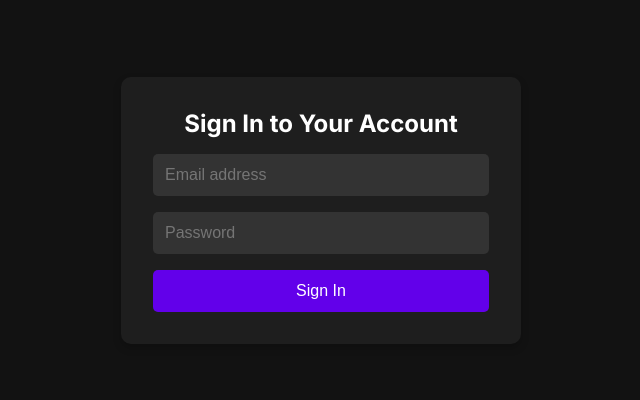
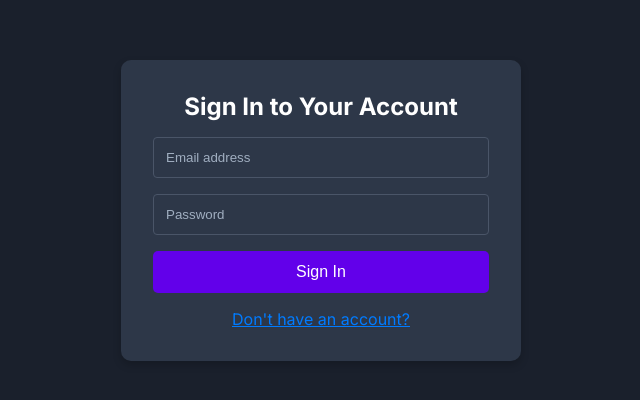
Before and after one commit to AbdurraoufE/pantry, a Next.js app: page /sign-in in a window 1280 px wide. Shown: the part 190-590 px from the top of the page, without its empty margins (319-959 px from the left). Built offline with nearby package versions, Linux system fonts and the light colour scheme; no server answers.

Commit message:
re-direction buttons and styling

```diff
--- a/app/globals.css
+++ b/app/globals.css
@@ -10,6 +10,24 @@ body {
   color: #f4f4f9; /* Light text color */
 }
 
+/* Reset some default browser styles */
+* {
+  margin: 0;
+  padding: 0;
+  box-sizing: border-box;
+}
+
+body {
+  font-family: 'Arial', sans-serif;
+  background-color: #121212; /* Background color for the whole page */
+  color: #ffffff;
+  display: flex;
+  justify-content: center;
+  align-items: center;
+  height: 100vh;
+  overflow: hidden; /* Prevents scrolling */
+}
+
 /* Sign-Up Page Styles */
 .sign-up-container {
   min-height: 100vh;
@@ -18,8 +36,10 @@ body {
   align-items: center;
   padding: 1rem;
   background-color: #1a202c; /* Dark background color */
+  width: 100%; /* Ensure full width */
 }
 
+/* Box styling for the sign-up form */
 .sign-up-box {
   background-color: #2d3748; /* Slightly lighter background */
   padding: 2rem;
@@ -29,6 +49,7 @@ body {
   width: 100%;
 }
 
+/* Title styling */
 .sign-up-title {
   font-size: 1.5rem;
   margin-bottom: 1.5rem;
@@ -36,11 +57,13 @@ body {
   font-weight: bold;
 }
 
+/* Form styling */
 .sign-up-form {
   display: flex;
   flex-direction: column;
 }
 
+/* Input styling */
 .sign-up-input {
   padding: 0.75rem;
   margin-bottom: 1rem;
@@ -54,6 +77,7 @@ body {
   color: #a0aec0; /* Placeholder color */
 }
 
+/* Button styling */
 .sign-up-button {
   padding: 0.75rem;
   border: none;
@@ -70,35 +94,18 @@ body {
 }
 
 /* Sign-in page styles */
-
-/* Reset some default browser styles */
-* {
-  margin: 0;
-  padding: 0;
-  box-sizing: border-box;
-}
-
-body {
-  font-family: 'Arial', sans-serif;
-  background-color: #121212;
-  color: #ffffff;
-  display: flex;
-  justify-content: center;
-  align-items: center;
-  height: 100vh;
-}
-
-/* Container for the sign-in component */
 .sign-in-container {
+  min-height: 100vh;
   display: flex;
   justify-content: center;
   align-items: center;
   width: 100%;
+  background-color: #1a202c;
 }
 
 /* Box styling for the sign-in form */
 .sign-in-box {
-  background-color: #1e1e1e;
+  background-color: #2d3748;
   padding: 2rem;
   border-radius: 10px;
   box-shadow: 0 4px 8px rgba(0, 0, 0, 0.2);
@@ -121,13 +128,16 @@ body {
 
 /* Input styling */
 .sign-in-input {
-  background-color: #333;
-  color: #fff;
-  border: none;
   padding: 0.75rem;
   margin-bottom: 1rem;
-  border-radius: 5px;
-  font-size: 1rem;
+  border: 1px solid #4a5568; /* Darker border */
+  border-radius: 4px;
+  background-color: #2d3748; /* Match box background */
+  color: #f4f4f9; /* Light text color */
+}
+
+.sign-in-input::placeholder {
+  color: #a0aec0; /* Placeholder color */
 }
 
 /* Button styling */
@@ -152,3 +162,16 @@ p {
   text-align: center;
   font-size: 1rem;
 }
+
+
+/* Already have an account button */
+.already-account {
+  cursor: pointer; /* Change cursor to pointer to indicate it's clickable */
+  color: #007bff; /* Change color to a typical link color */
+  text-decoration: underline; /* Add underline to mimic link appearance */
+  font-size: 16px; /* Adjust font size as needed */
+}
+
+.already-account:hover {
+  color: #0056b3; /* Darker color on hover for better UX */
+}
--- a/app/page.js
+++ b/app/page.js
@@ -200,6 +200,8 @@ export default function Home() {
               onClick={() => {
                 signOut(auth);
                 sessionStorage.removeItem("user");
+                // route to sign up page
+                router.push("/sign-up")
               }}
             >
               SignOut
--- a/app/sign-in/page.jsx
+++ b/app/sign-in/page.jsx
@@ -60,6 +60,7 @@ const SignIn = () => {
             required
           />
           <button type="submit" className="sign-in-button">Sign In</button>
+          <p className="already-account" onClick={() => router.push("/sign-up")}> Don't have an account?</p>
         </form>
         {loading && <p>Loading...</p>}
         {error && <p>Error: {error}</p>}
--- a/app/sign-up/page.jsx
+++ b/app/sign-up/page.jsx
@@ -60,6 +60,7 @@ const SignUp = () => {
             required
           />
           <button type="submit" className="sign-up-button">Sign Up</button>
+          <p className="already-account" onClick={() => router.push("/sign-in")}> Already have an account?</p>
         </form>
         {loading && <p>Loading...</p>}
         {error && <p>Error: {error}</p>}
```
